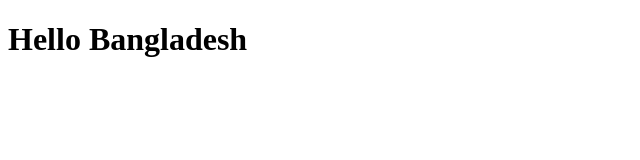
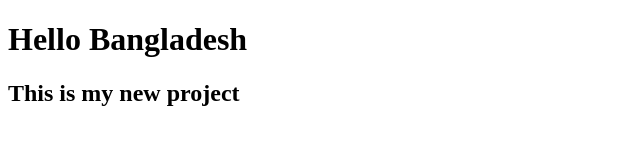
Before and after one commit to rhsumonDev/web-portfolio, a plain HTML site: page index.html in a window 1280 px wide. Shown: the whole page, without its empty margins (0-640 px from the left). Drawn offline with Linux system fonts and the light colour scheme.

Commit message:
again change

```diff
--- a/index.html
+++ b/index.html
@@ -9,5 +9,6 @@
 </head>
 <body>
     <h1>Hello Bangladesh</h1>
+    <h2>This is my new project</h2>
 </body>
 </html>
```
